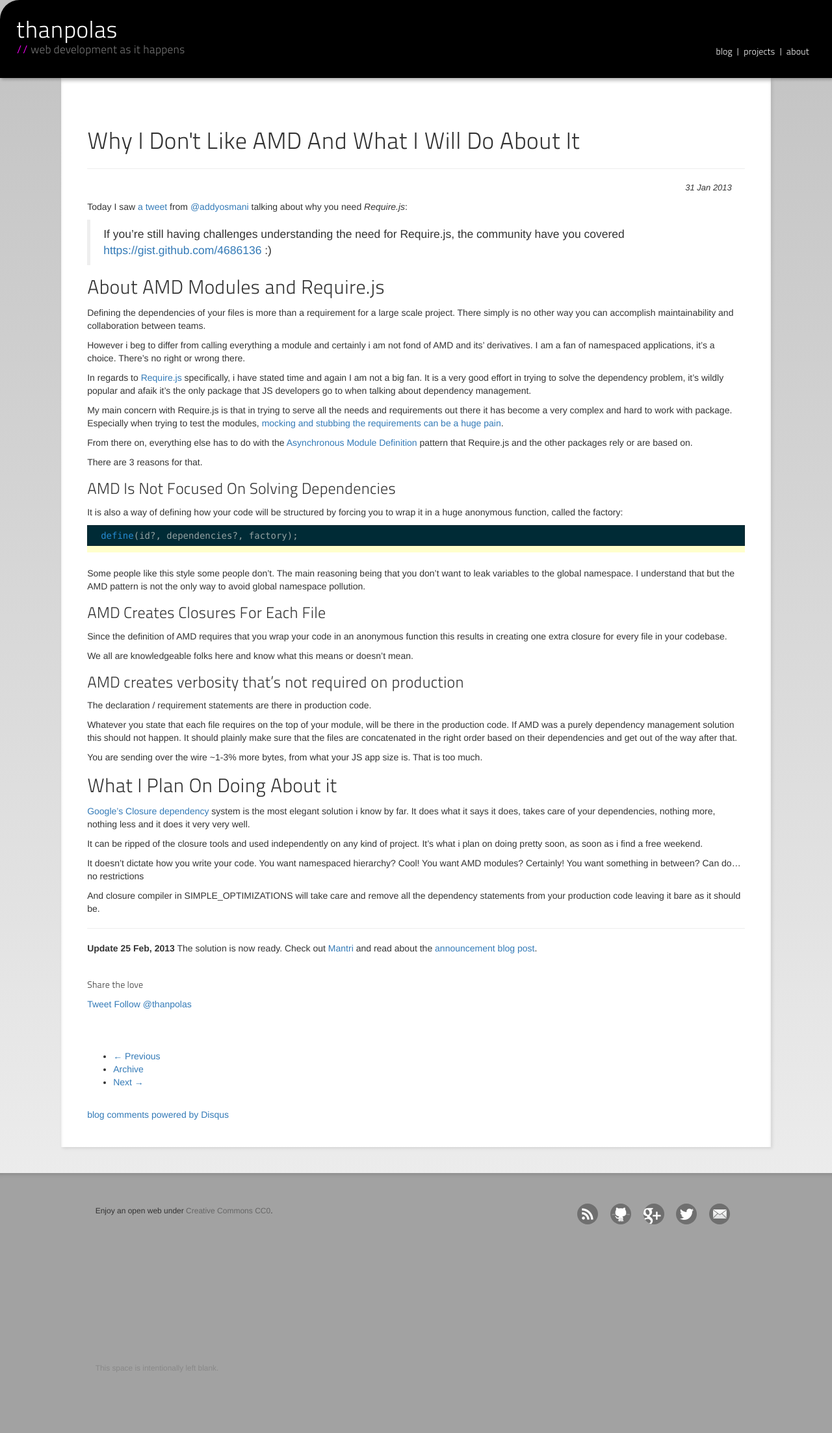
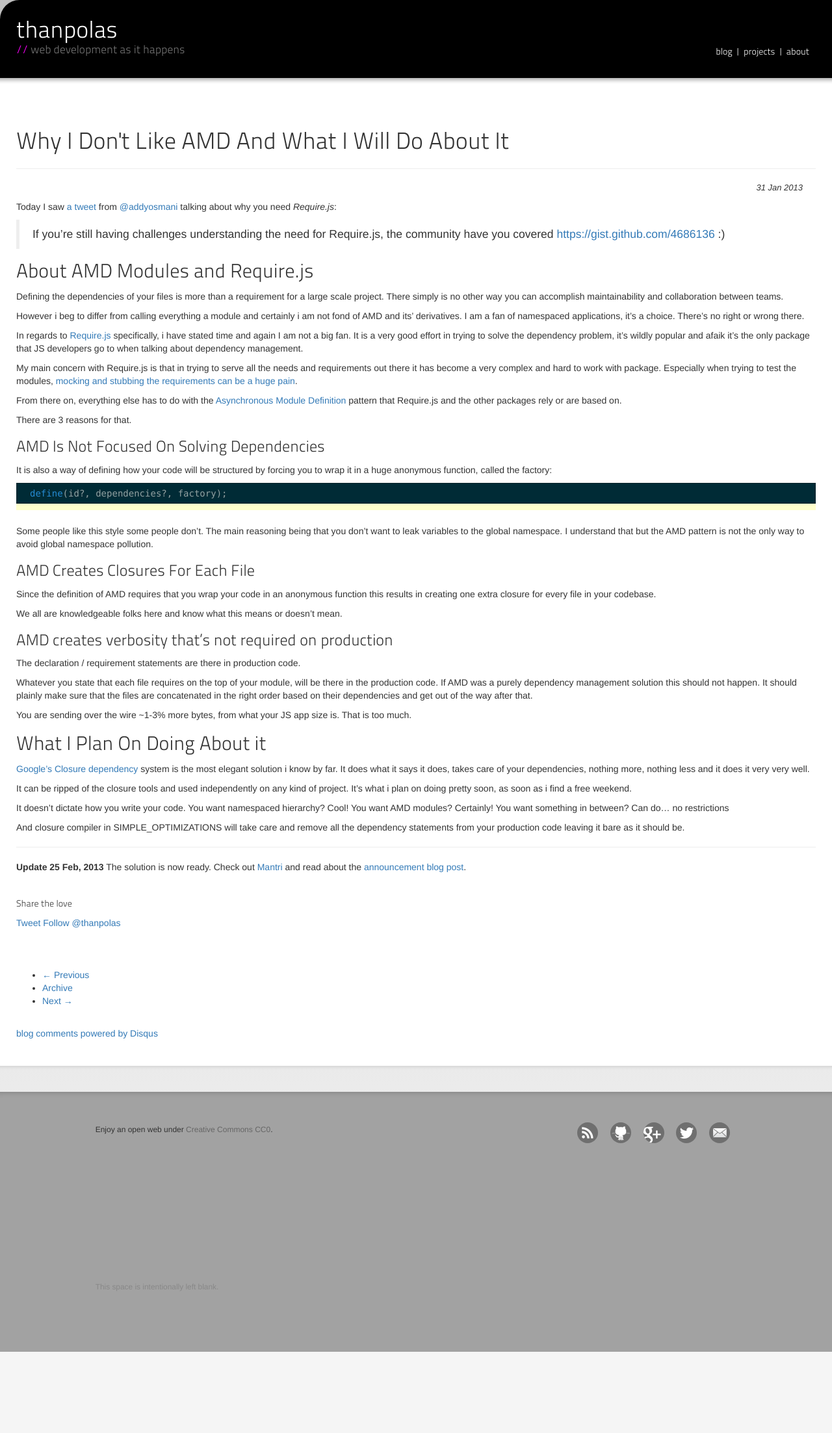
Before and after one commit to thanpolas/thanpolas.github.com, a Jekyll site: the page built from _posts/javascript/2013-01-31-why-i-dont-like-amd-and-what-i-will-do-about-it.md, in a window 1280 px wide. Shown: the whole page at 65% size. Built offline with Jekyll 4.4.1, drawn with Linux system fonts in a browser that asks for light colours; nearby versions of some CDN libraries; comment, search, counter and statistics services are not loaded; after the commit the page ends 2080 px from its top, so only the background shows below that.

Commit message:
make typography changes to post.html. Add typography containers and update structure

```diff
--- a/_includes/themes/thanpolas/post.html
+++ b/_includes/themes/thanpolas/post.html
@@ -1,5 +1,6 @@
-<article class="row post">
-  <div class="col-md-10 col-md-offset-1 content">
+<article class="post typography-container">
+  <div class="row">
+    <div class="col-md-12 content">
 
       <div class="page-header">
         <h1>{{ page.title }}</h1>
@@ -51,4 +52,5 @@
       </div>
       {% include JB/comments %}
     </div>
+  </div>
 </article>
```
Lines whose indentation alone changed are shown as unchanged.
